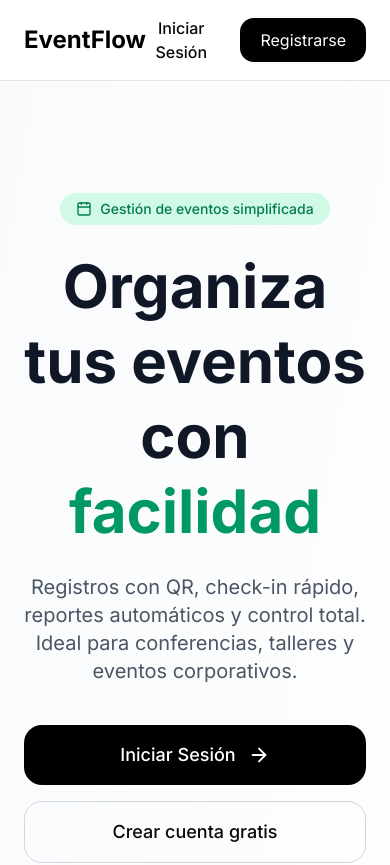
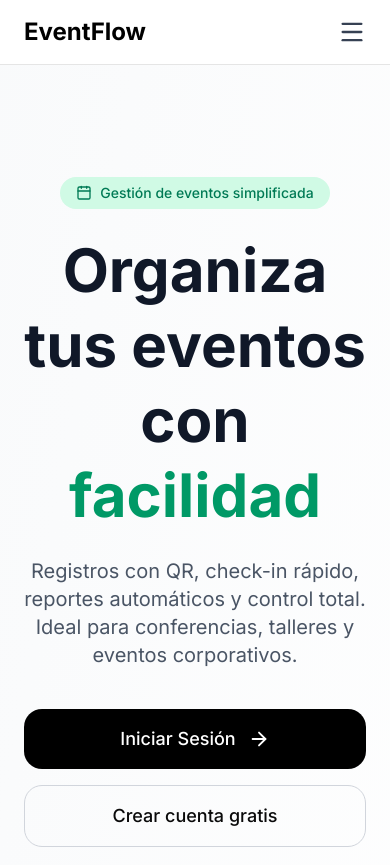
Before and after one commit to gzlcg23/eventflow, a Next.js app: page / in a window 390 px wide. Shown: the top 865 px of the page. Built offline with nearby package versions, Linux system fonts and the light colour scheme; no server answers.

Commit message:
fix: Menú responsivo (hamburguesa)

```diff
--- a/app/components/Navbar.tsx
+++ b/app/components/Navbar.tsx
@@ -2,29 +2,37 @@
 'use client';
 
 import Link from "next/link";
-import { useUser, UserButton, SignInButton } from "@clerk/nextjs";
+import { useState } from "react";
+import { Menu, X } from "lucide-react";
+import { SignedIn, SignedOut, UserButton, SignInButton } from "@clerk/nextjs";
 
 export default function Navbar() {
-  const { isSignedIn } = useUser();
+  const [isOpen, setIsOpen] = useState(false);
 
   return (
     <nav className="border-b bg-white sticky top-0 z-50">
-      <div className="max-w-7xl mx-auto px-6 py-4 flex justify-between items-center">
-        <Link href="/" className="text-2xl font-bold text-black">
-          EventFlow
-        </Link>
+      <div className="max-w-7xl mx-auto px-6 py-4">
+        <div className="flex justify-between items-center">
+          {/* Logo */}
+          <Link href="/" className="text-2xl font-bold text-black">
+            EventFlow
+          </Link>
 
-        <div className="flex items-center gap-6">
-          {isSignedIn ? (
-            // Usuario logueado
-            <>
+          {/* Menú Desktop */}
+          <div className="hidden md:flex items-center gap-8">
+            <SignedIn>
               <Link href="/dashboard" className="hover:text-black transition">Dashboard</Link>
               <Link href="/eventos" className="hover:text-black transition">Mis Eventos</Link>
+            </SignedIn>
+          </div>
+
+          {/* Botones Desktop */}
+          <div className="hidden md:flex items-center gap-4">
+            <SignedIn>
               <UserButton afterSignOutUrl="/" />
-            </>
-          ) : (
-            // Usuario no logueado
-            <>
+            </SignedIn>
+
+            <SignedOut>
               <SignInButton mode="modal">
                 <button className="font-medium hover:text-black transition">Iniciar Sesión</button>
               </SignInButton>
@@ -34,9 +42,51 @@ export default function Navbar() {
               >
                 Registrarse
               </Link>
-            </>
-          )}
+            </SignedOut>
+          </div>
+
+          {/* Botón Hamburguesa (Mobile) */}
+          <button
+            onClick={() => setIsOpen(!isOpen)}
+            className="md:hidden text-gray-700"
+          >
+            {isOpen ? <X size={28} /> : <Menu size={28} />}
+          </button>
         </div>
+
+        {/* Menú Mobile */}
+        {isOpen && (
+          <div className="md:hidden mt-4 pb-4 border-t pt-4">
+            <div className="flex flex-col gap-4 text-lg">
+              <SignedIn>
+                <Link href="/dashboard" className="hover:text-black transition" onClick={() => setIsOpen(false)}>
+                  Dashboard
+                </Link>
+                <Link href="/eventos" className="hover:text-black transition" onClick={() => setIsOpen(false)}>
+                  Mis Eventos
+                </Link>
+                <div className="pt-4">
+                  <UserButton afterSignOutUrl="/" />
+                </div>
+              </SignedIn>
+
+              <SignedOut>
+                <SignInButton mode="modal">
+                  <button className="font-medium hover:text-black transition" onClick={() => setIsOpen(false)}>
+                    Iniciar Sesión
+                  </button>
+                </SignInButton>
+                <Link
+                  href="/sign-up"
+                  className="bg-black text-white px-5 py-3 rounded-xl hover:bg-gray-800 transition text-center"
+                  onClick={() => setIsOpen(false)}
+                >
+                  Registrarse
+                </Link>
+              </SignedOut>
+            </div>
+          </div>
+        )}
       </div>
     </nav>
   );
```
